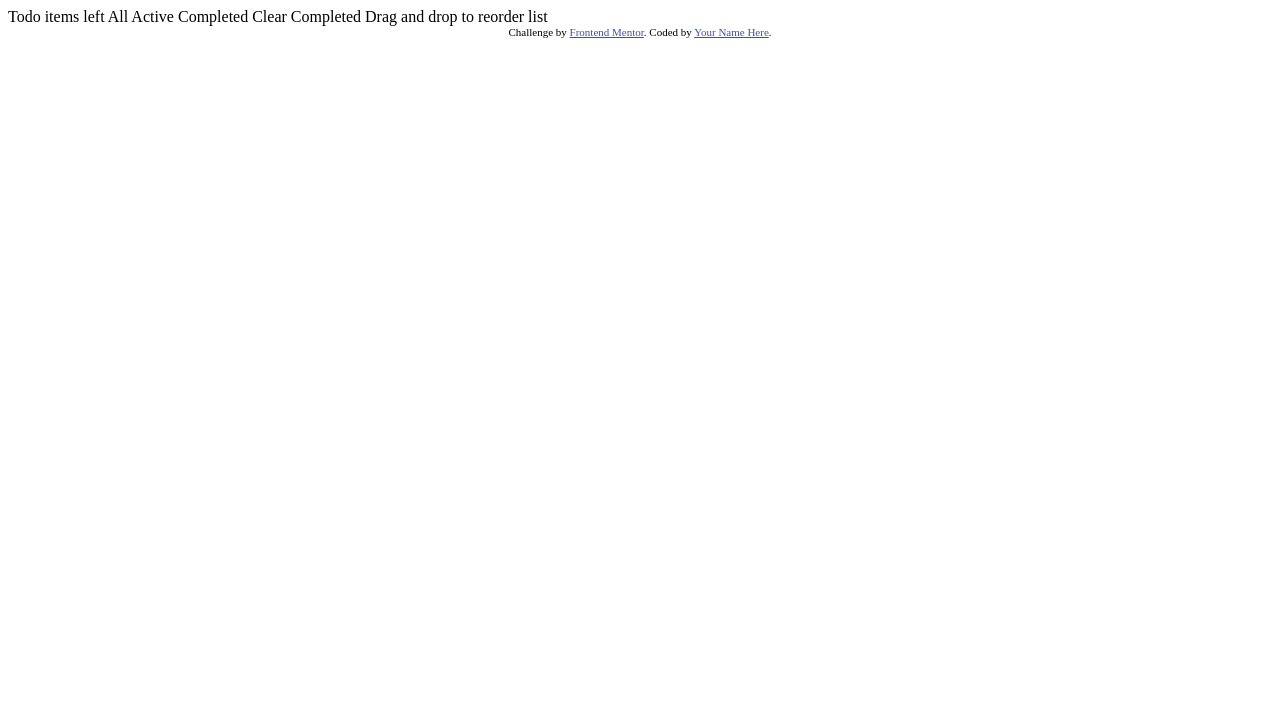
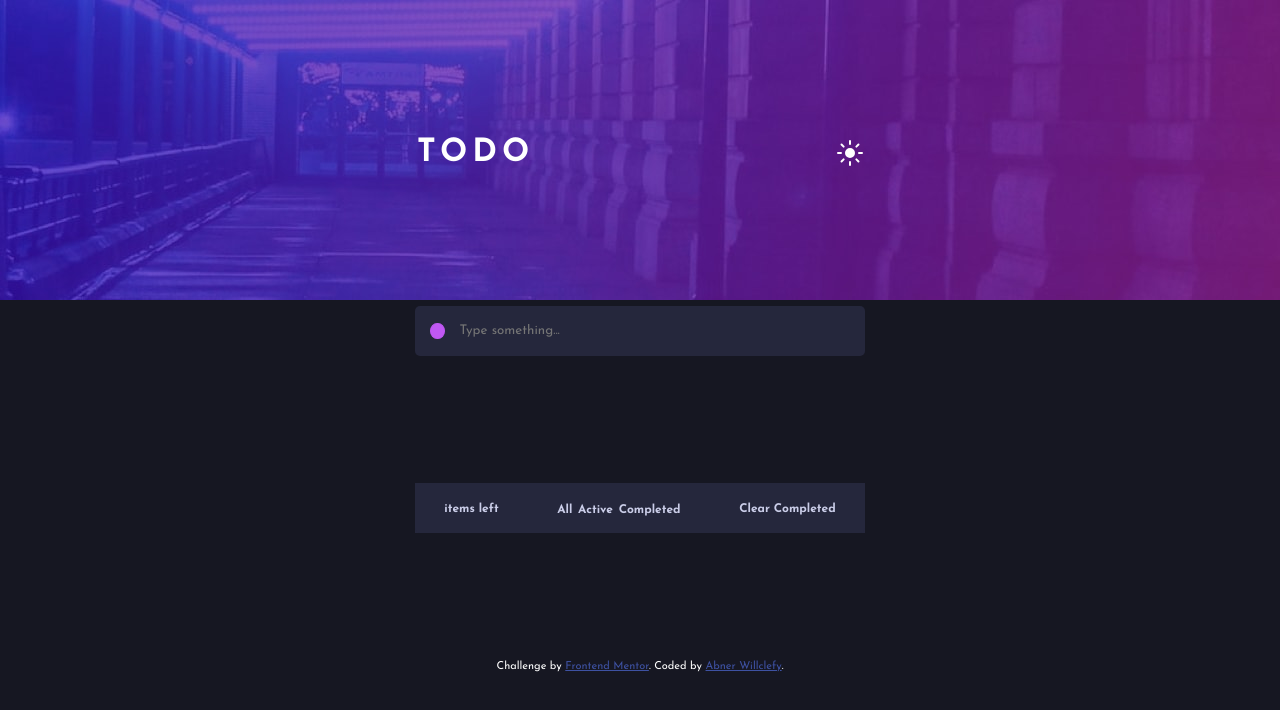
Before and after one commit to AbnerWillclefy/ToDo-App, a plain HTML site: page index.html in a window 1280 px wide. Drawn offline with Linux system fonts and the light colour scheme.

Commit message:
:tada: First Commit

```diff
--- a/index.html
+++ b/index.html
@@ -1,36 +1,52 @@
 <!DOCTYPE html>
-<html lang="en">
+<html lang="pt-br">
 <head>
   <meta charset="UTF-8">
   <meta name="viewport" content="width=device-width, initial-scale=1.0"> <!-- displays site properly based on user's device -->
-
   <link rel="icon" type="image/png" sizes="32x32" href="./images/favicon-32x32.png">
-
+  <link rel="stylesheet" href="style.css">
   <title>Frontend Mentor | Todo app</title>
-
-  <!-- Feel free to remove these styles or customise in your own stylesheet 👍 -->
   <style>
     .attribution { font-size: 11px; text-align: center; }
     .attribution a { color: hsl(228, 45%, 44%); }
   </style>
 </head>
 <body>
+  <div id="app">
+    <header>
+      <div class="logo"><p>todo</p></div>
+      <img src="images/icon-sun.svg" alt="Button to change theme" id="changeTheme">
+    </header>
 
-  Todo
+    <div class="newElement">
+      <button class="buttonCreate" onclick="newElement()"></button>
+      <input type="text" name="text" id="todoElement" placeholder="Type something..." maxlength="32">
+    </div>
 
-  <!-- Add dynamic number --> items left
+    <div class="listElements">
+      <ul id="todoList">
 
-  All
-  Active
-  Completed
+      </ul>
+      <div class="todoFoot">
+        <div id="leftItems">items left</div>
 
-  Clear Completed
+        <div class="filterElements">
+          <button id="filterAll">All</button>
+          <button id="filterActive">Active</button>
+          <button id="filterCompleted">Completed</button>
+        </div>
 
-  Drag and drop to reorder list
+        <button id="clearCompleted">Clear Completed</button>
+      </div>
+    </div>
 
-  <div class="attribution">
-    Challenge by <a href="https://www.frontendmentor.io?ref=challenge" target="_blank">Frontend Mentor</a>.
-    Coded by <a href="#">Your Name Here</a>.
+
+    <footer class="attribution">
+      Challenge by <a href="https://www.frontendmentor.io?ref=challenge" target="_blank">Frontend Mentor</a>.
+      Coded by <a href="#">Abner Willclefy</a>.
+    </footer>
   </div>
+
+  <script src="script.js"></script>
 </body>
 </html>
--- /dev/null
+++ b/script.js
@@ -0,0 +1,35 @@
+function newElement() {
+    let inputValue = document.querySelector('#todoElement').value
+    let para = document.createElement('p')
+    let paraText = document.createTextNode(inputValue)
+    para.appendChild(paraText)
+
+    var closeButton = document.createElement("img");
+    closeButton.src = 'images/icon-cross.svg'
+    closeButton.className = 'close'
+
+    var checkedBox = document.createElement('input');
+    checkedBox.type = 'checkbox'
+    checkedBox.className = 'checkBox'
+
+    if (inputValue === '') {} else {
+        let li = document.createElement('li')
+        li.appendChild(para)
+        document.querySelector('ul').appendChild(li)
+        li.appendChild(closeButton)
+        li.appendChild(checkedBox)
+    }
+
+    document.querySelector('#todoElement').value = ''
+    document.querySelector('#todoElement').focus()
+
+    let close = document.getElementsByClassName("close");
+        for (let i = 0; i < close.length; i++) {
+            close[i].onclick = function() {
+                let div = this.parentElement;
+                div.style.display = "none";
+            }
+        }
+
+
+}
--- /dev/null
+++ b/style.css
@@ -0,0 +1,187 @@
+@import url('https://fonts.googleapis.com/css2?family=Josefin+Sans&display=swap');
+@import url('https://fonts.googleapis.com/css2?family=Josefin+Sans:wght@700&display=swap');
+
+
+* {
+    margin: 0;
+    padding: 0;
+    box-sizing: border-box;
+    list-style: none;
+    font-family: 'Josefin Sans', sans-serif;
+    color: #fff;
+}
+
+html {
+    font-size: 62.5%;
+    background-color: hsl(235, 21%, 11%);
+}
+
+body{
+    font-size: 1.8rem;
+
+    height: 100vh;
+    display: flex;
+    align-items: center;
+    justify-content: center;
+    background: url(images/bg-desktop-dark.jpg) no-repeat ;
+}
+
+#app {
+    display: flex;
+    flex-direction: column;
+    align-items: center;
+    justify-content: space-evenly;
+    width: 80vw;
+    max-width: 450px;
+    height: 100%;
+}
+
+header {
+    width: 100%;
+    padding: 4px 2px;
+    height: 50px;
+
+    display: flex;
+    justify-content: space-between;
+    align-items: center;
+}
+
+.logo p {
+    text-transform: uppercase;
+    letter-spacing: 5px;
+    font-size: 3.2rem;
+    font-weight: 700;
+}
+
+#changeTheme {
+    cursor: pointer;
+}
+
+.newElement {
+    height: 50px;
+    width: 100%;
+
+    display: flex;
+    align-items: center;
+
+    background-color: hsl(235, 24%, 19%);
+    border-radius: 5px;
+}
+
+.buttonCreate {
+    width: 1.6rem;
+    height: 1.6rem;
+    background: hsl(280, 87%, 65%);
+    border: 1px solid hsl(280, 87%, 65%);
+    border-radius: 50%;
+    vertical-align: middle;
+    -webkit-appearance: none;
+    outline: none;
+    cursor: pointer;
+
+    margin: 0 15px;
+}
+
+.checkBox {
+    width: 1.6rem;
+    height: 1.6rem;
+    background: none;
+    border-radius: 50%;
+    vertical-align: middle;
+    border: 1px solid hsl(192, 100%, 67%);
+    -webkit-appearance: none;
+    outline: none;
+    cursor: pointer;
+
+    margin: 0 15px;
+    order: -1;
+}
+
+.checkBox:checked {
+    background: hsl(280, 87%, 65%);
+    border: 1px solid hsl(280, 87%, 65%);
+}
+
+#todoElement {
+    width: 100%;
+    height: 25px;
+    background: none;
+    border: none;
+    outline: none;
+}
+
+.listElements {
+    width: 100%;
+    background-color: hsl(235, 24%, 19%);
+    border: none;
+}
+
+ul {
+    border-radius: 5px;
+    display: flex;
+    align-items: center;
+    justify-content: center;
+    flex-direction: column;
+}
+
+li {
+    height: 50px;
+    width: 100%;
+
+    display: flex;
+    align-items: center;
+    justify-content: space-between;
+    text-overflow: ellipsis;
+    white-space: nowrap;
+    overflow: hidden;
+
+    border-top: 1px solid gray;
+    border-bottom: 1px solid gray;
+}
+
+li p {
+    text-overflow: ellipsis;
+    white-space: nowrap;
+    overflow: hidden;
+}
+
+
+.todoFoot {
+    background-color: hsl(235, 24%, 19%);
+
+    display: flex;
+    justify-content: space-around;
+    align-items: center;
+
+    height: 50px;
+    width: 100%;
+    border-bottom-left-radius: 5px;
+    border-bottom-right-radius: 5px;
+}
+
+#leftItems {
+    color: hsl(234, 39%, 85%);
+    font-size: 1.2rem;
+    font-weight: 700;
+    background: none;
+    border: none;
+    height: 10px;
+    outline: none;
+}
+
+
+button {
+    color: hsl(234, 39%, 85%);
+    font-size: 1.2rem;
+    font-weight: 700;
+    background: none;
+    border: none;
+    height: 10px;
+    cursor: pointer;
+    outline: none;
+}
+
+.close {
+    cursor: pointer;
+    margin: 0 15px;
+}
```
